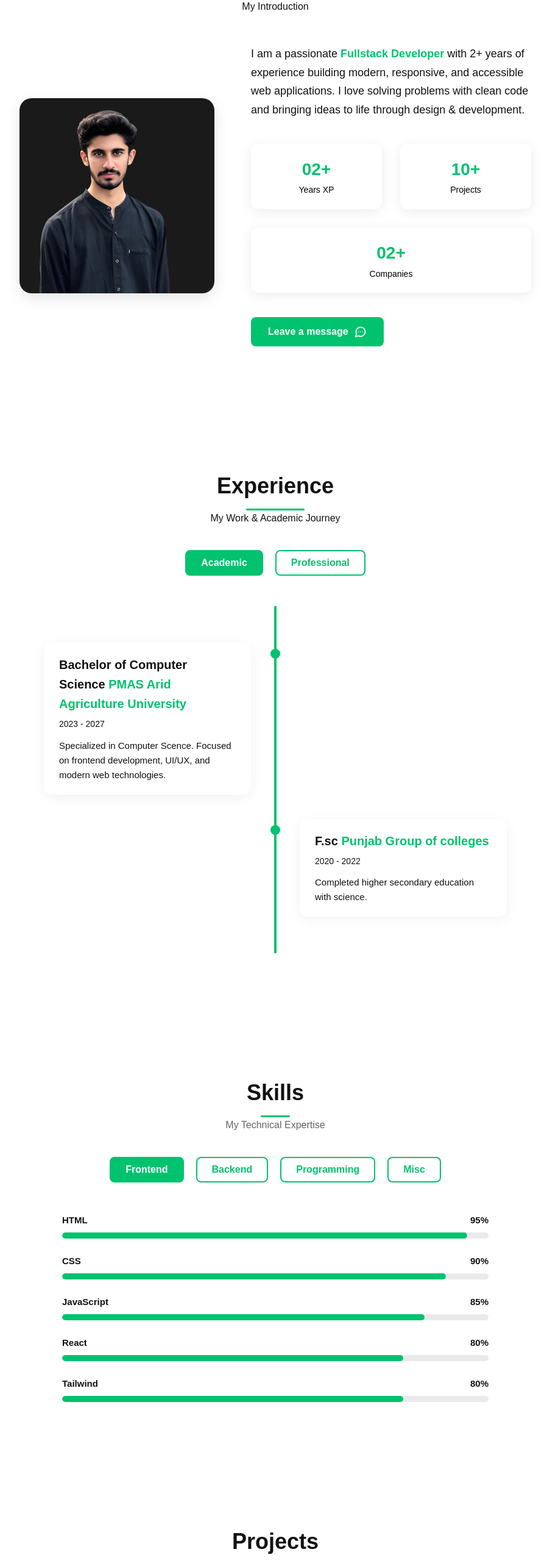
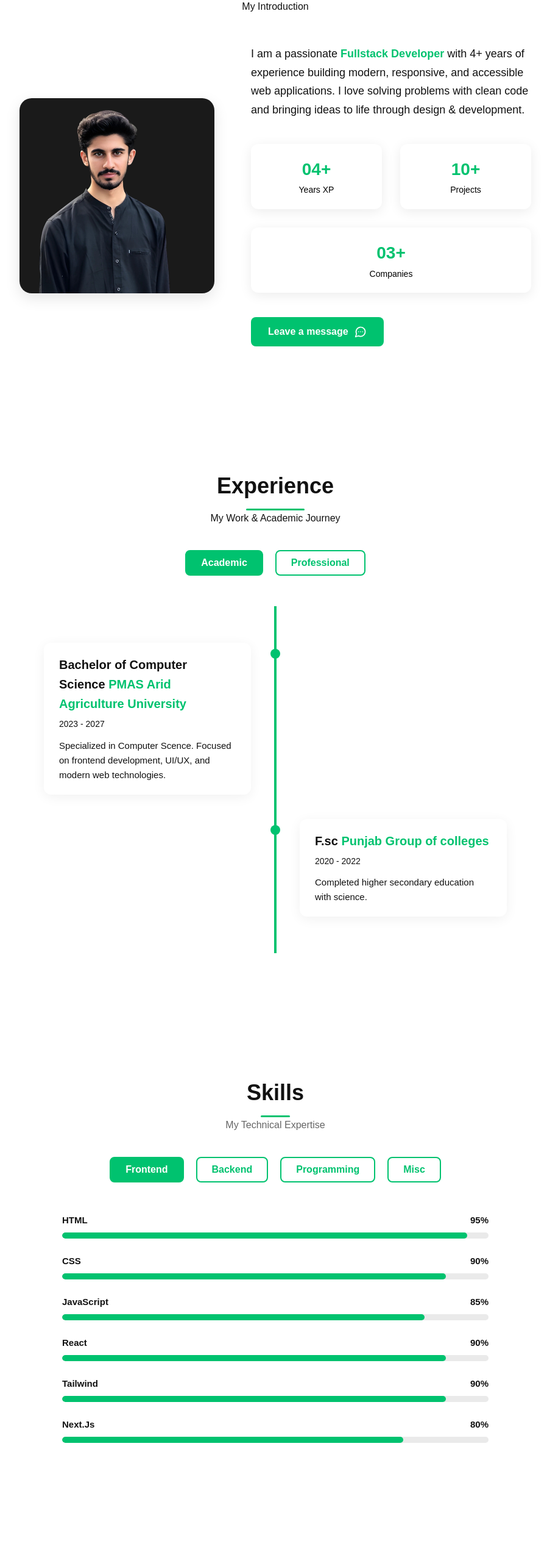
Before and after one commit to arafay044/portfolio, a React (Vite) app: page / in a window 1280 px wide. Shown: the part 1125-3688 px from the top of the page at 61% size, without its empty margins (188-1086 px from the left). Built offline with nearby package versions, Linux system fonts and the light colour scheme.

Commit message:
Updated Experience Section

```diff
--- a/src/components/About.jsx
+++ b/src/components/About.jsx
@@ -19,7 +19,7 @@ const About = () => {
 
         <div className="about-right">
           <p className="about-desc">
-            I am a passionate <span>Fullstack Developer</span> with 2+ years of
+            I am a passionate <span>Fullstack Developer</span> with 4+ years of
             experience building modern, responsive, and accessible web
             applications. I love solving problems with clean code and bringing
             ideas to life through design & development.
@@ -27,7 +27,7 @@ const About = () => {
 
           <div className="about-experience">
             <div className="experience-card">
-              <h1>02+</h1>
+              <h1>04+</h1>
               <p>Years XP</p>
             </div>
             <div className="experience-card">
@@ -35,7 +35,7 @@ const About = () => {
               <p>Projects</p>
             </div>
             <div className="experience-card">
-              <h1>02+</h1>
+              <h1>03+</h1>
               <p>Companies</p>
             </div>
           </div>
--- a/src/components/Skills.jsx
+++ b/src/components/Skills.jsx
@@ -9,21 +9,22 @@ const Skills = () => {
       { name: "HTML", level: 95 },
       { name: "CSS", level: 90 },
       { name: "JavaScript", level: 85 },
-      { name: "React", level: 80 },
-      { name: "Tailwind", level: 80 },
+      { name: "React", level: 90 },
+      { name: "Tailwind", level: 90 },
+      { name: "Next.Js", level: 80 },
 
     ],
     backend: [
-      { name: "PHP", level: 75 },
       {name: "Node.js" , level: 80},
       {name: "Express.js" , level: 80},
       {name: "MongoDB" , level: 75},
       { name: "MySQL", level: 65 },
-      { name: "Firebase", level: 70}
+      { name: "PostgreSQL", level: 65 },
+      { name: "Firebase", level: 70},
     ],
     programming: [
       { name: "C++", level: 80 },
-      { name: "C#", level: 75 },
+      { name: "Python", level: 75 },
     ],
     misc: [
       { name: "Git & GitHub", level: 85 },
```
Also changed, not shown: 1 other file (tests, documents, lock files or other folders).
